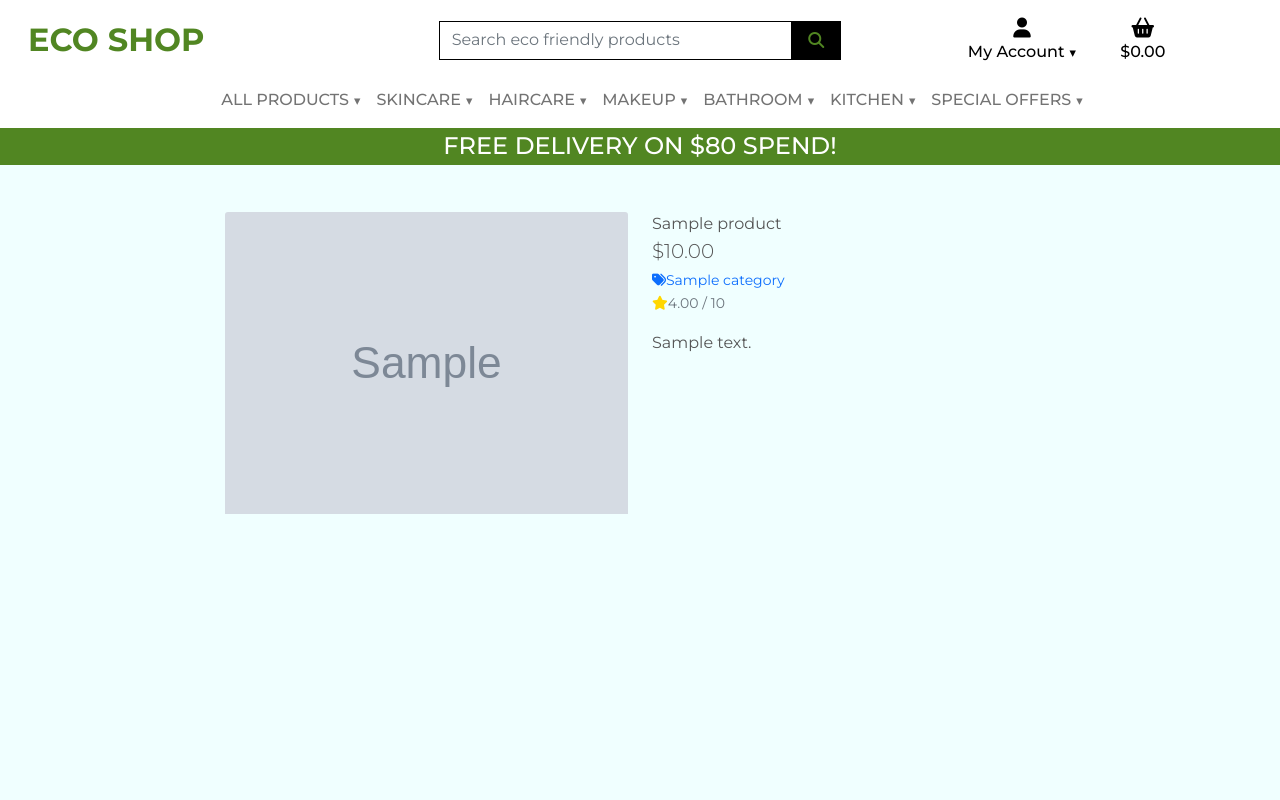
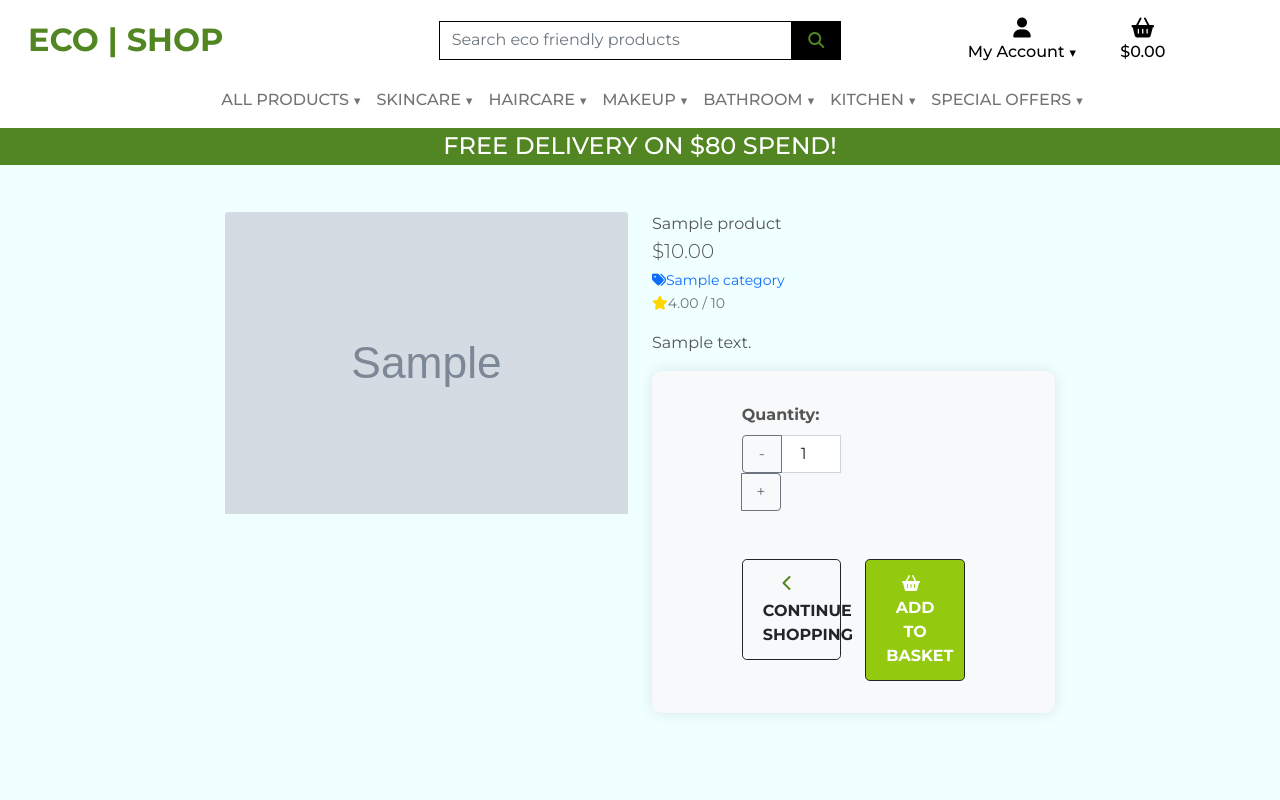
Before and after one commit to Cutbert1/Eco-Shop, a Django app: page /products/1 in a window 1280 px wide. Run offline with Django 4.2, Linux system fonts and the light colour scheme; tables that the repository leaves empty hold one stand-in row (values such as "Sample post"); grey boxes marked "Sample" are stand-in pictures; some libraries are stand-ins or nearby versions.

Commit message:
Add to basket functionality with Javascript

```diff
--- a/basket/urls.py
+++ b/basket/urls.py
@@ -3,4 +3,7 @@ from . import views
 
 urlpatterns = [
     path('', views.view_basket, name='view_basket'),
+    path(
+        'add/<item_id>/', views.add_item_to_basket, name='add_item_to_basket'
+        ),
 ]
--- a/products/templates/products/product_detail.html
+++ b/products/templates/products/product_detail.html
@@ -37,8 +37,57 @@
                         <small class="text-muted">No Rating</small>
                     {% endif %}
                     <p class="mt-3">{{ product.description }}</p>
+                    <form class="form product-form" action="{% url 'add_item_to_basket' product.id %}" method="POST">
+                        {% csrf_token %}
+                        <div class="container">
+                            <div class="row">
+                                <div class="col-md-6">
+                                    <div class="form-group mb-4">
+                                        <label for="id_qty_{{ product.id }}" class="form-label"><strong>Quantity:</strong></label>
+                                        <div class="input-group">
+                                            <button class="btn btn-outline-secondary qty-btn" type="button" id="decrease-qty">-</button>
+                                            <input class="form-control qty_input text-center" type="number" name="quantity" value="1" min="1" max="99" data-item_id="{{ product.id }}" id="id_qty_{{ product.id }}">
+                                            <button class="btn btn-outline-secondary qty-btn" type="button" id="increase-qty">+</button>
+                                        </div>
+                                    </div>
+                                </div>
+                            </div>
+                            <div class="row mt-4">
+                                <div class="col-md-6">
+                                    <a href="{% url 'products' %}" class="btn btn-outline-dark btn-lg w-100 text-uppercase fw-bold">
+                                        <i class="fas fa-chevron-left me-2 icon"></i>Continue Shopping
+                                    </a>
+                                </div>
+                                <div class="col-md-6 mt-3 mt-md-0">
+                                    <button type="submit" class="btn btn-dark btn-lg w-100 single_add_to_basket text-uppercase fw-bold">
+                                        <i class="fas fa-shopping-basket me-2"></i>Add to Basket
+                                    </button>
+                                </div>
+                            </div>
+                        </div>
+                        <input type="hidden" name="redirect_url" value="{{ request.path }}">
+                    </form>
                 </div>
             </div>
         </div>
     </div>
 {% endblock %}
+
+{% block postloadjs %}
+    {{ block.super }}
+    <script>
+        document.getElementById('decrease-qty').addEventListener('click', function() {
+            var input = document.getElementById('id_qty_{{ product.id }}');
+            if (input.value > 1) {
+                input.value = parseInt(input.value) - 1;
+            }
+        });
+
+        document.getElementById('increase-qty').addEventListener('click', function() {
+            var input = document.getElementById('id_qty_{{ product.id }}');
+            if (input.value < 99) {
+                input.value = parseInt(input.value) + 1;
+            }
+        });
+    </script>
+{% endblock %}
--- a/static/css/base.css
+++ b/static/css/base.css
@@ -40,6 +40,28 @@ body {
 .btn-black {
     background: black;
     color: white;
+}
+
+.single_add_to_basket {
+    width: 235px;
+    background-color: #93c90e !important;
+}
+
+.product-form {
+    background-color: #f8f9fa;
+    padding: 2rem;
+    border-radius: 10px;
+    box-shadow: 0 0 15px rgba(0,0,0,0.1);
+}
+.qty-btn {
+    width: 40px;
+}
+.qty_input {
+    max-width: 80px;
+}
+.btn-lg {
+    padding: 0.75rem 1.25rem;
+    font-size: 1rem;
 }
 
 .shop-now-button:hover,
--- a/templates/base.html
+++ b/templates/base.html
@@ -43,7 +43,7 @@
             <div id="topnav" class="row bg-white pt-lg-2 d-none d-lg-flex">
                 <div class="col-12 col-lg-4 my-auto py-1 py-lg-0 text-center text-lg-left">
                     <a href="{% url 'home' %}" class="nav-link main-logo-link">
-                        <h2 class="logo-font my-0 ech"><strong>Eco Shop</strong></h2>
+                        <h2 class="logo-font my-0 ech"><strong>Eco | Shop</strong></h2>
                       </a>
                 </div>
                 <div class="col-12 col-lg-4 my-auto py-1 py-lg-0">
```
Also changed, not shown: basket/views.py (+32 -1 lines), 1 other file.
